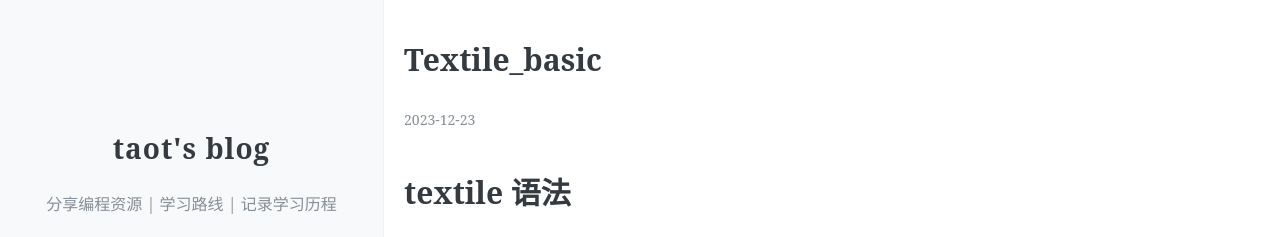
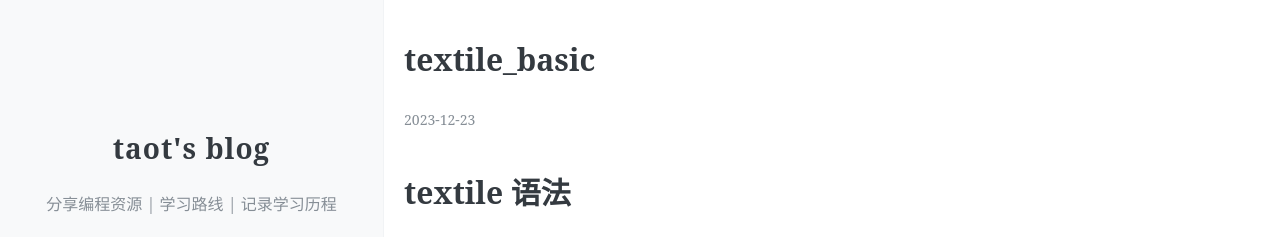
Before and after one commit to Taot-chen/Taot-chen.github.io, a Jekyll site: the page built from _posts/2023-12-23-textile_basic.md, in a window 1280 px wide and 900 px high. Shown: the top 237 px of the window. Built offline with Jekyll 4.4.1, drawn with Linux system fonts in a browser that asks for light colours; our own code applies the rules of GitHub Pages for plain Markdown files; comment, search, counter and statistics services are not loaded; part of the change alters nothing that is shown.

```diff
--- a/_posts/2023-12-23-textile_basic.md
+++ b/_posts/2023-12-23-textile_basic.md
@@ -1,3 +1,9 @@
+---
+layout: post
+title: textile_basic
+date: 2023-12-23
+---
+
 # textile 语法
 
 ## 1、文字修饰
```
